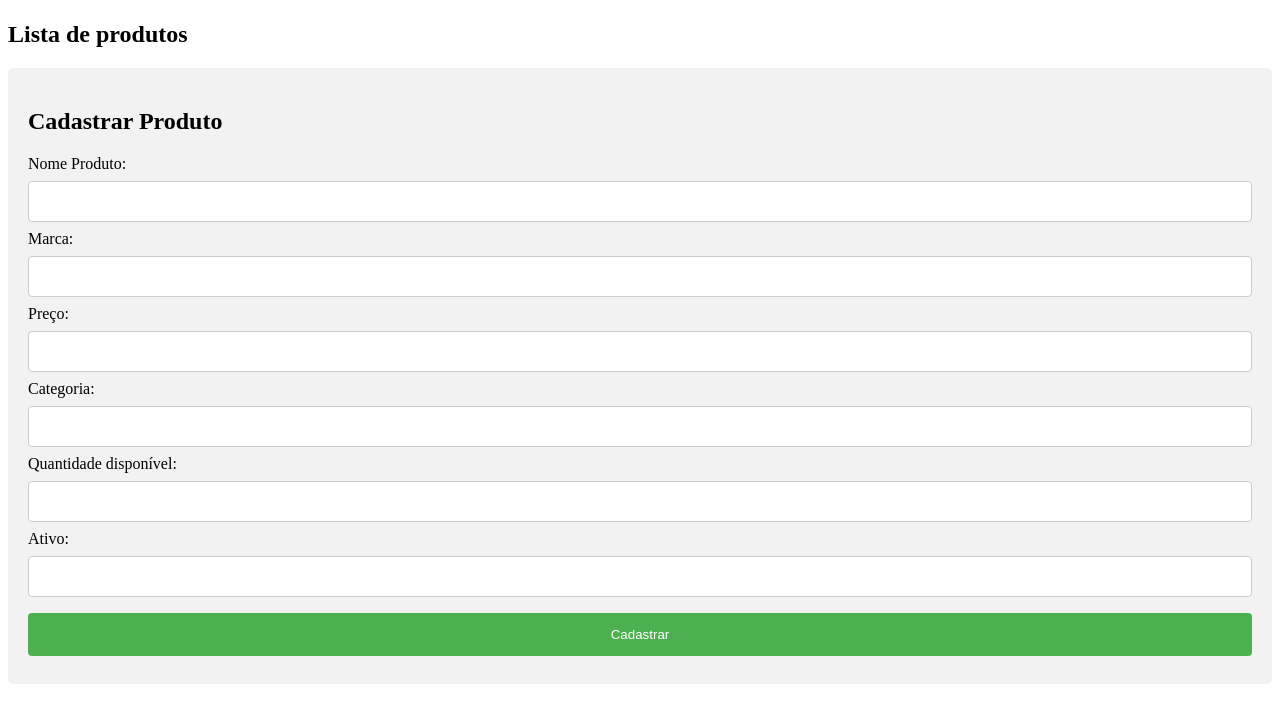
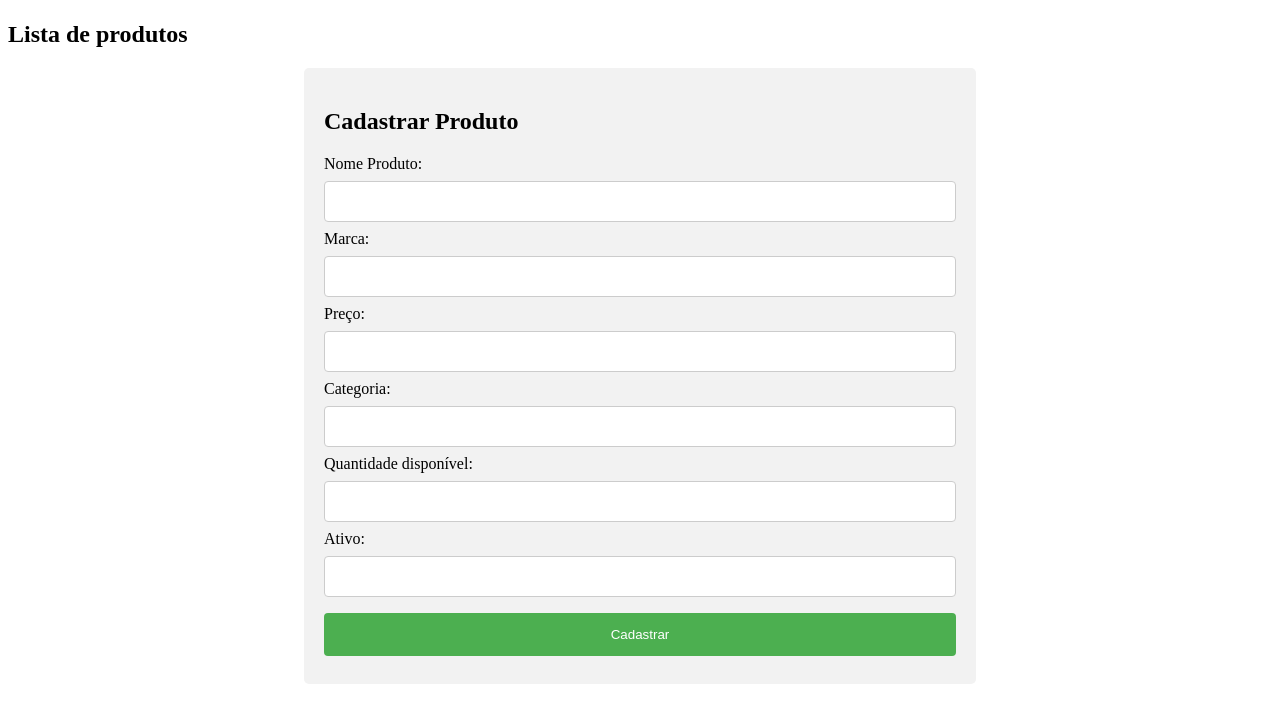
Before and after one commit to yagosant/crud-ts, a website with bundled scripts: page index.html in a window 1280 px wide. Built offline with nearby package versions, Linux system fonts and the light colour scheme.

Commit message:
add estilo menos feio para o form

```diff
--- a/style/style.css
+++ b/style/style.css
@@ -24,6 +24,8 @@ input[type=submit]:hover{
 }
 
 .create-product-div{
+    width: 50%;
+    margin: auto;
     border-radius: 5px;
     background-color: #f2f2f2;
     padding: 20px;
```
